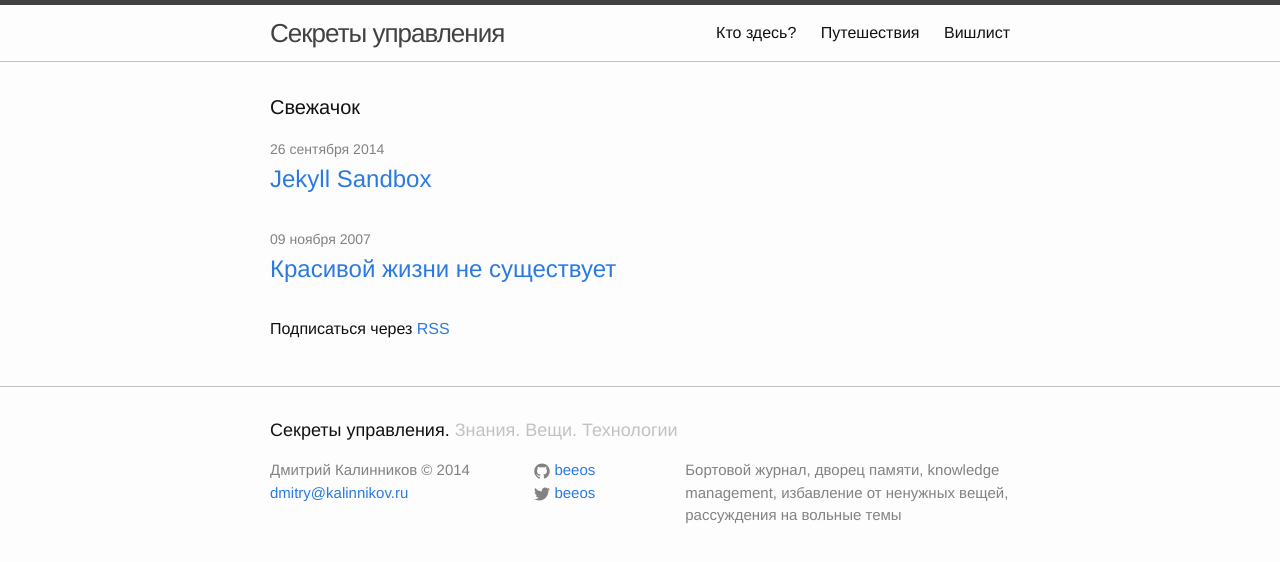
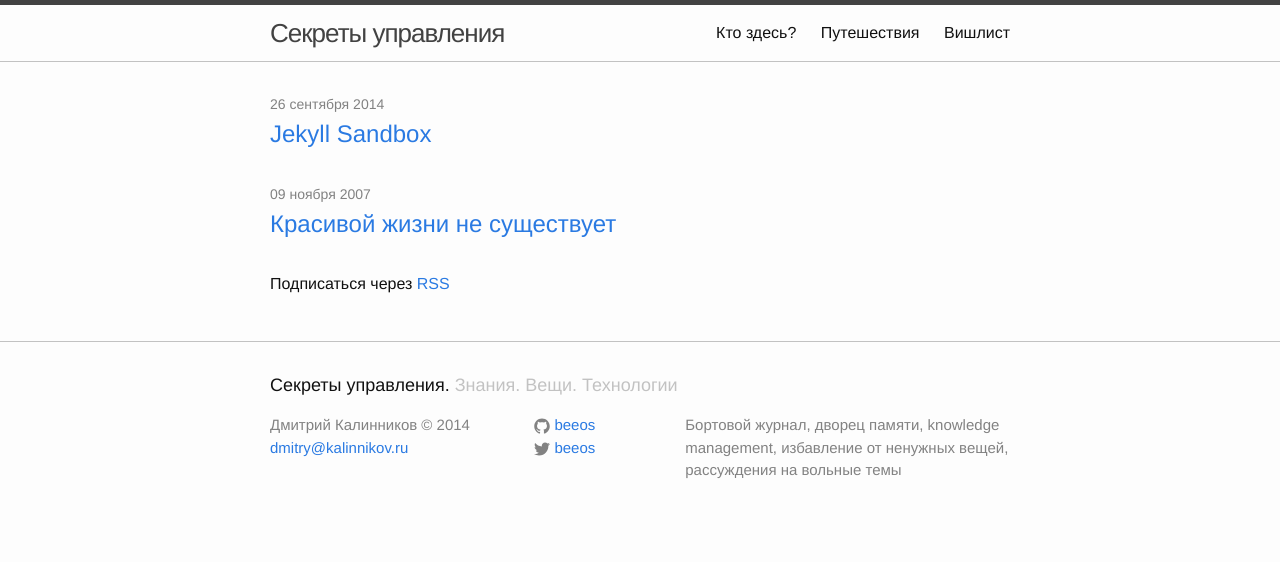
Before and after one commit to beeos/beeos.github.io, a Jekyll site: the page built from index.html, in a window 1280 px wide. Shown: the top 562 px of the page. Built offline with Jekyll 4.4.1, drawn with Linux system fonts in a browser that asks for light colours.

Commit message:
Hiding Disqus and main page modification

```diff
--- a/_layouts/post.html
+++ b/_layouts/post.html
@@ -13,10 +13,10 @@
 
   <p class="calm right">Слов — {{ content | number_of_words }}, знаков — {{ content | size }}</p>
 
-    <div id="disqus_thread"></div>
+    <!-- div id="disqus_thread"></div>
     <script type="text/javascript">
         /* * * CONFIGURATION VARIABLES: EDIT BEFORE PASTING INTO YOUR WEBPAGE * * */
-        var disqus_shortname = 'kalinnikov'; // required: replace example with your forum shortname
+        var disqus_shortname = 'beeos'; // required: replace example with your forum shortname
         var disqus_identifier = '{{ page.title | slugify }}';
         var disqus_title = '{{ page.title }}';
         var disqus_url = '{{ page.url }}';
@@ -29,6 +29,6 @@
         })();
     </script>
     <noscript>Please enable JavaScript to view the <a href="http://disqus.com/?ref_noscript">comments powered by Disqus.</a></noscript>
-    <a href="http://disqus.com" class="dsq-brlink">comments powered by <span class="logo-disqus">Disqus</span></a>
+    <a href="http://disqus.com" class="dsq-brlink">comments powered by <span class="logo-disqus">Disqus</span></a -->
 
 </div>
--- a/index.html
+++ b/index.html
@@ -4,7 +4,8 @@
 
 <div class="home">
 
-  <h1 class="page-heading">Свежачок</h1>
+  <!-- h1 class="page-heading">{{ site.title }}</h1>
+  <p class="calm">{{ site.subtitle }}</p -->
 
   <ul class="post-list">
     {% for post in site.posts %}
```
Also changed, not shown: 1 other file.
